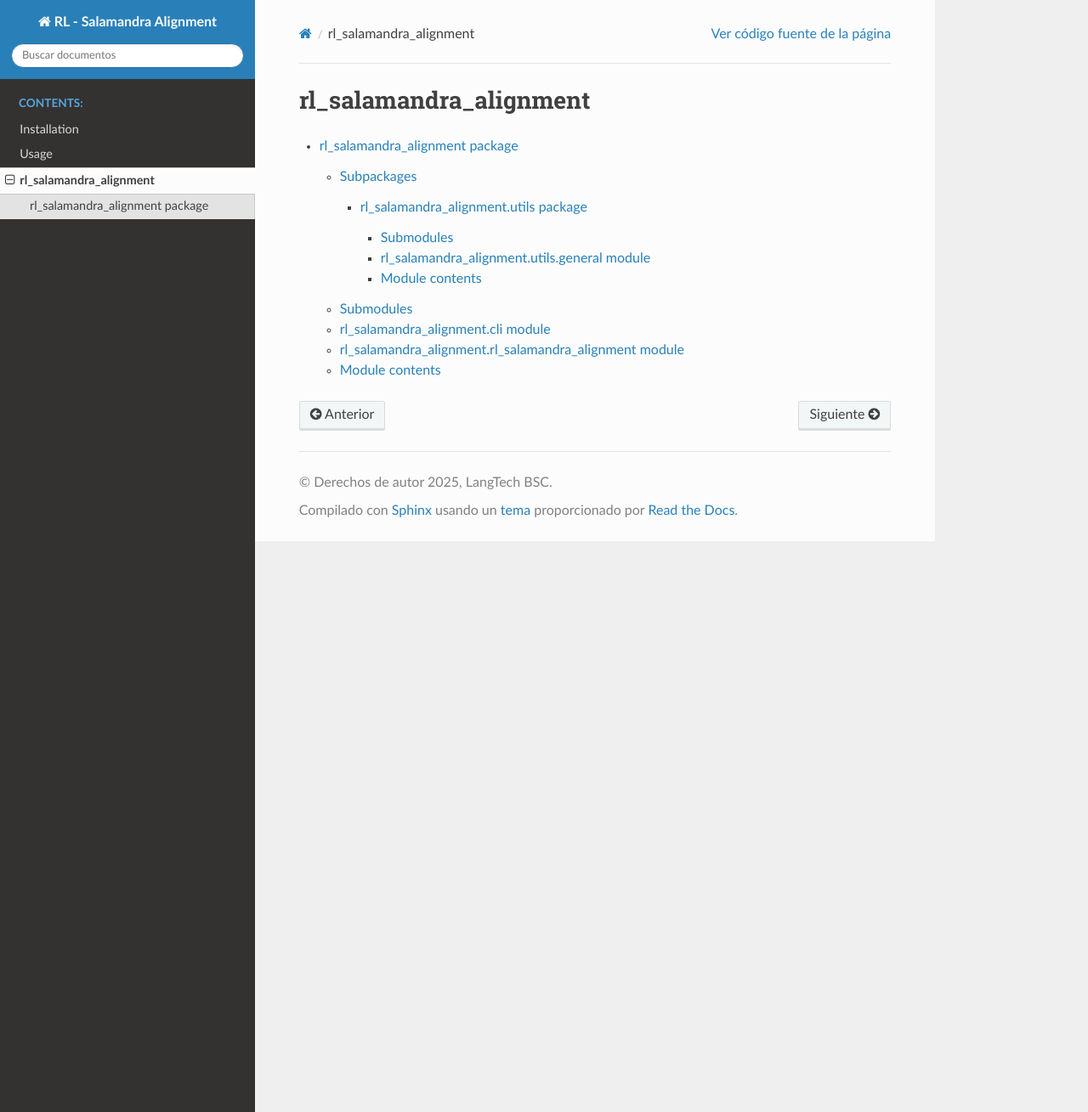
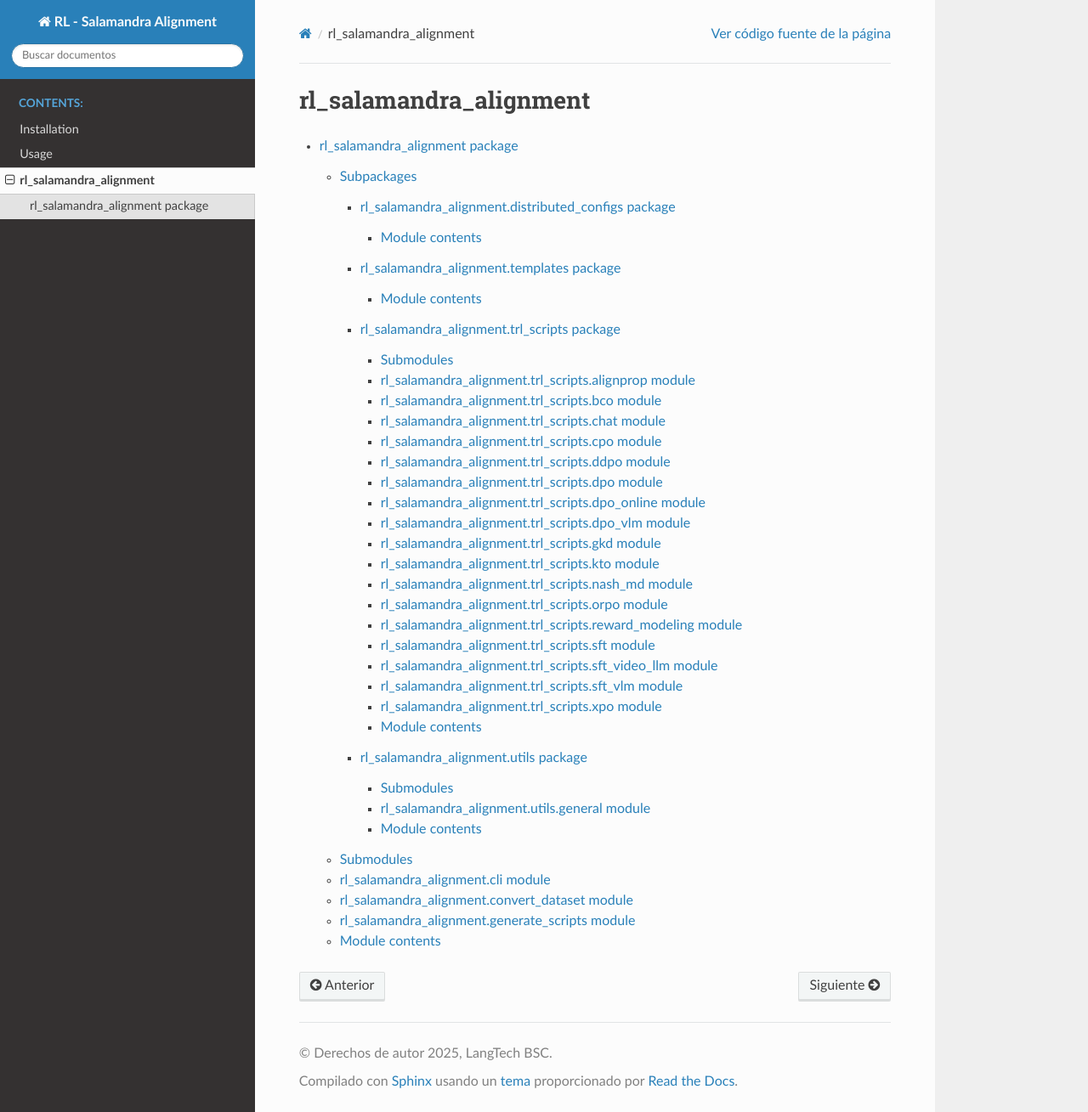
Before and after one commit to langtech-bsc/rl_salamandra_alignment_docs, a Sphinx documentation site: the page built from docs/source/modules.rst, in a window 1280 px wide and 1309 px high. Shown: the whole window at 85% size. Built offline with Sphinx 7.4.7 and the Read the Docs theme 3.1.0, drawn with Linux system fonts in a browser that asks for light colours.

```diff
--- /dev/null
+++ b/docs/source/rl_salamandra_alignment.distributed_configs.rst
@@ -0,0 +1,10 @@
+rl\_salamandra\_alignment.distributed\_configs package
+======================================================
+
+Module contents
+---------------
+
+.. automodule:: rl_salamandra_alignment.distributed_configs
+   :members:
+   :undoc-members:
+   :show-inheritance:
--- a/docs/source/rl_salamandra_alignment.rst
+++ b/docs/source/rl_salamandra_alignment.rst
@@ -7,6 +7,9 @@ Subpackages
 .. toctree::
    :maxdepth: 4
 
+   rl_salamandra_alignment.distributed_configs
+   rl_salamandra_alignment.templates
+   rl_salamandra_alignment.trl_scripts
    rl_salamandra_alignment.utils
 
 Submodules
@@ -20,10 +23,18 @@ rl\_salamandra\_alignment.cli module
    :undoc-members:
    :show-inheritance:
 
-rl\_salamandra\_alignment.rl\_salamandra\_alignment module
-----------------------------------------------------------
+rl\_salamandra\_alignment.convert\_dataset module
+-------------------------------------------------
 
-.. automodule:: rl_salamandra_alignment.rl_salamandra_alignment
+.. automodule:: rl_salamandra_alignment.convert_dataset
+   :members:
+   :undoc-members:
+   :show-inheritance:
+
+rl\_salamandra\_alignment.generate\_scripts module
+--------------------------------------------------
+
+.. automodule:: rl_salamandra_alignment.generate_scripts
    :members:
    :undoc-members:
    :show-inheritance:
--- /dev/null
+++ b/docs/source/rl_salamandra_alignment.templates.rst
@@ -0,0 +1,10 @@
+rl\_salamandra\_alignment.templates package
+===========================================
+
+Module contents
+---------------
+
+.. automodule:: rl_salamandra_alignment.templates
+   :members:
+   :undoc-members:
+   :show-inheritance:
--- /dev/null
+++ b/docs/source/rl_salamandra_alignment.trl_scripts.rst
@@ -0,0 +1,149 @@
+rl\_salamandra\_alignment.trl\_scripts package
+==============================================
+
+Submodules
+----------
+
+rl\_salamandra\_alignment.trl\_scripts.alignprop module
+-------------------------------------------------------
+
+.. automodule:: rl_salamandra_alignment.trl_scripts.alignprop
+   :members:
+   :undoc-members:
+   :show-inheritance:
+
+rl\_salamandra\_alignment.trl\_scripts.bco module
+-------------------------------------------------
+
+.. automodule:: rl_salamandra_alignment.trl_scripts.bco
+   :members:
+   :undoc-members:
+   :show-inheritance:
+
+rl\_salamandra\_alignment.trl\_scripts.chat module
+--------------------------------------------------
+
+.. automodule:: rl_salamandra_alignment.trl_scripts.chat
+   :members:
+   :undoc-members:
+   :show-inheritance:
+
+rl\_salamandra\_alignment.trl\_scripts.cpo module
+-------------------------------------------------
+
+.. automodule:: rl_salamandra_alignment.trl_scripts.cpo
+   :members:
+   :undoc-members:
+   :show-inheritance:
+
+rl\_salamandra\_alignment.trl\_scripts.ddpo module
+--------------------------------------------------
+
+.. automodule:: rl_salamandra_alignment.trl_scripts.ddpo
+   :members:
+   :undoc-members:
+   :show-inheritance:
+
+rl\_salamandra\_alignment.trl\_scripts.dpo module
+-------------------------------------------------
+
+.. automodule:: rl_salamandra_alignment.trl_scripts.dpo
+   :members:
+   :undoc-members:
+   :show-inheritance:
+
+rl\_salamandra\_alignment.trl\_scripts.dpo\_online module
+---------------------------------------------------------
+
+.. automodule:: rl_salamandra_alignment.trl_scripts.dpo_online
+   :members:
+   :undoc-members:
+   :show-inheritance:
+
+rl\_salamandra\_alignment.trl\_scripts.dpo\_vlm module
+------------------------------------------------------
+
+.. automodule:: rl_salamandra_alignment.trl_scripts.dpo_vlm
+   :members:
+   :undoc-members:
+   :show-inheritance:
+
+rl\_salamandra\_alignment.trl\_scripts.gkd module
+-------------------------------------------------
+
+.. automodule:: rl_salamandra_alignment.trl_scripts.gkd
+   :members:
+   :undoc-members:
+   :show-inheritance:
+
+rl\_salamandra\_alignment.trl\_scripts.kto module
+-------------------------------------------------
+
+.. automodule:: rl_salamandra_alignment.trl_scripts.kto
+   :members:
+   :undoc-members:
+   :show-inheritance:
+
+rl\_salamandra\_alignment.trl\_scripts.nash\_md module
+------------------------------------------------------
+
+.. automodule:: rl_salamandra_alignment.trl_scripts.nash_md
+   :members:
+   :undoc-members:
+   :show-inheritance:
+
+rl\_salamandra\_alignment.trl\_scripts.orpo module
+--------------------------------------------------
+
+.. automodule:: rl_salamandra_alignment.trl_scripts.orpo
+   :members:
+   :undoc-members:
+   :show-inheritance:
+
+rl\_salamandra\_alignment.trl\_scripts.reward\_modeling module
+--------------------------------------------------------------
+
+.. automodule:: rl_salamandra_alignment.trl_scripts.reward_modeling
+   :members:
+   :undoc-members:
+   :show-inheritance:
+
+rl\_salamandra\_alignment.trl\_scripts.sft module
+-------------------------------------------------
+
+.. automodule:: rl_salamandra_alignment.trl_scripts.sft
+   :members:
+   :undoc-members:
+   :show-inheritance:
+
+rl\_salamandra\_alignment.trl\_scripts.sft\_video\_llm module
+-------------------------------------------------------------
+
+.. automodule:: rl_salamandra_alignment.trl_scripts.sft_video_llm
+   :members:
+   :undoc-members:
+   :show-inheritance:
+
+rl\_salamandra\_alignment.trl\_scripts.sft\_vlm module
+------------------------------------------------------
+
+.. automodule:: rl_salamandra_alignment.trl_scripts.sft_vlm
+   :members:
+   :undoc-members:
+   :show-inheritance:
+
+rl\_salamandra\_alignment.trl\_scripts.xpo module
+-------------------------------------------------
+
+.. automodule:: rl_salamandra_alignment.trl_scripts.xpo
+   :members:
+   :undoc-members:
+   :show-inheritance:
+
+Module contents
+---------------
+
+.. automodule:: rl_salamandra_alignment.trl_scripts
+   :members:
+   :undoc-members:
+   :show-inheritance:
```
